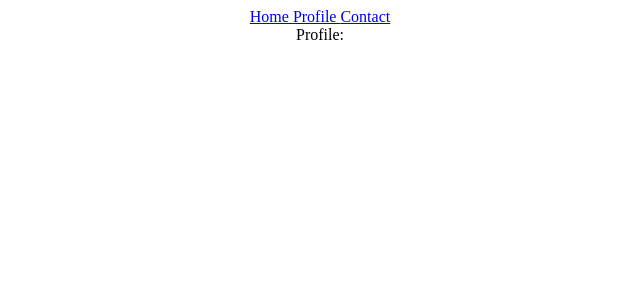
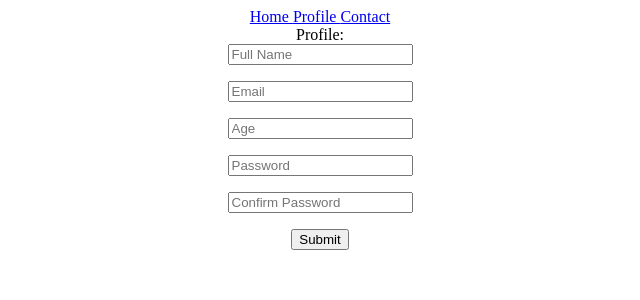
Before and after one commit to will23JD/learnreact, a React (Create React App) app: page /profile in a window 1280 px wide. Shown: the top 300 px of the page, without its empty margins (320-960 px from the left). Built offline with nearby package versions, Linux system fonts and the light colour scheme.

Commit message:
React forms

```diff
--- a/package.json
+++ b/package.json
@@ -3,6 +3,7 @@
   "version": "0.1.0",
   "private": true,
   "dependencies": {
+    "@hookform/resolvers": "^3.3.4",
     "@tanstack/react-query": "^5.32.0",
     "@testing-library/jest-dom": "^5.17.0",
     "@testing-library/react": "^13.4.0",
@@ -10,9 +11,11 @@
     "axios": "^1.6.8",
     "react": "^18.2.0",
     "react-dom": "^18.2.0",
+    "react-hook-form": "^7.51.3",
     "react-router-dom": "^6.23.0",
     "react-scripts": "5.0.1",
-    "web-vitals": "^2.1.4"
+    "web-vitals": "^2.1.4",
+    "yup": "^1.4.0"
   },
   "scripts": {
     "start": "react-scripts start",
--- a/src/App.js
+++ b/src/App.js
@@ -5,6 +5,7 @@
 import { Contact } from "./pages/Contact";
 import { Navbar } from "./Navbar";
 import { QueryClient, QueryClientProvider } from "@tanstack/react-query";
+import { Form } from "./components/Form";
 
 function App() {
   const client = new QueryClient({defaultOptions: {
@@ -26,6 +27,7 @@
           </Routes>
         </Router>
       </QueryClientProvider>
+      <Form />
     </div>
   );
 }
--- a/src/components/ChangeProfile.js
+++ /dev/null
@@ -1,3 +0,0 @@
-export const ChangeProfile = () => {
-    return <div>ChangeProfile</div>;
-  };
--- /dev/null
+++ b/src/components/Form.js
@@ -0,0 +1,39 @@
+import { useForm } from "react-hook-form";
+import { yupResolver } from "@hookform/resolvers/yup";
+import * as yup from "yup";
+
+export const Form = () => {
+
+    const schema = yup.object().shape({
+      fullName: yup.string().required("Full Name Required"),
+      email: yup.string().email().required(),
+      age: yup.number().positive().integer().min(16).required(),
+      password: yup.string().min(8).max(18).required(),
+      confirmPassword: yup.string().oneOf([yup.ref("password"), null], "Passwords Must Match").required(),
+    });
+
+    const {register, handleSubmit, formState: {errors}} = useForm({
+      resolver: yupResolver(schema),
+    });
+
+    const onSubmit = (data) => {
+        console.log(data)
+    };
+
+
+    return (
+        <form onSubmit={handleSubmit(onSubmit)}>
+            <input type="text" placeholder="Full Name"{...register("fullName")}/>
+            <p>{errors.fullName?.message}</p>
+            <input type="text" placeholder="Email"{...register("email")}/>
+            <p>{errors.email?.message}</p>
+            <input type="number" placeholder="Age"{...register("age")}/>
+            <p>{errors.age?.message}</p>
+            <input type="password" placeholder="Password"{...register("password")}/>
+            <p>{errors.password?.message}</p>
+            <input type="password" placeholder="Confirm Password"{...register("confirmPassword")}/>
+            <p>{errors.confirmPassword?.message}</p>
+            <input type="submit"/>
+        </form>
+    );
+};
```
Also changed, not shown: 1 other file (tests, documents, lock files or other folders).
